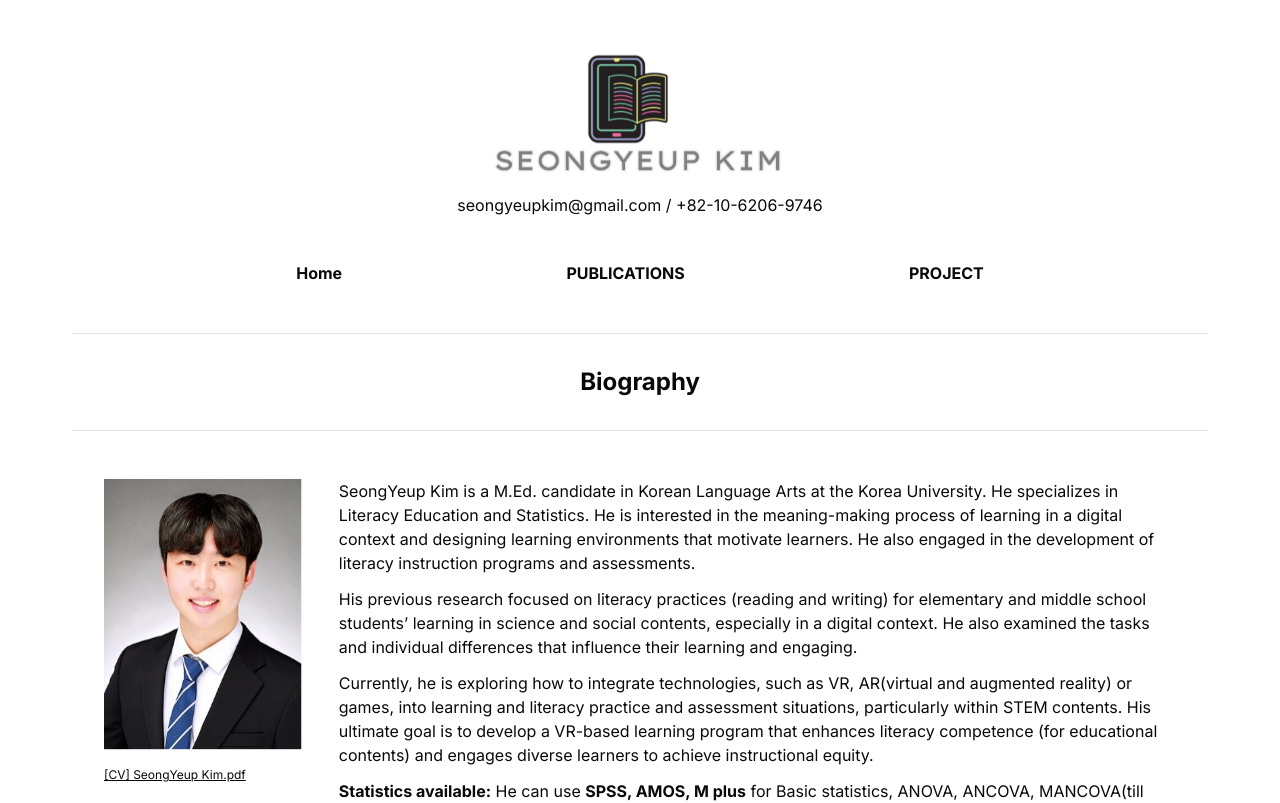
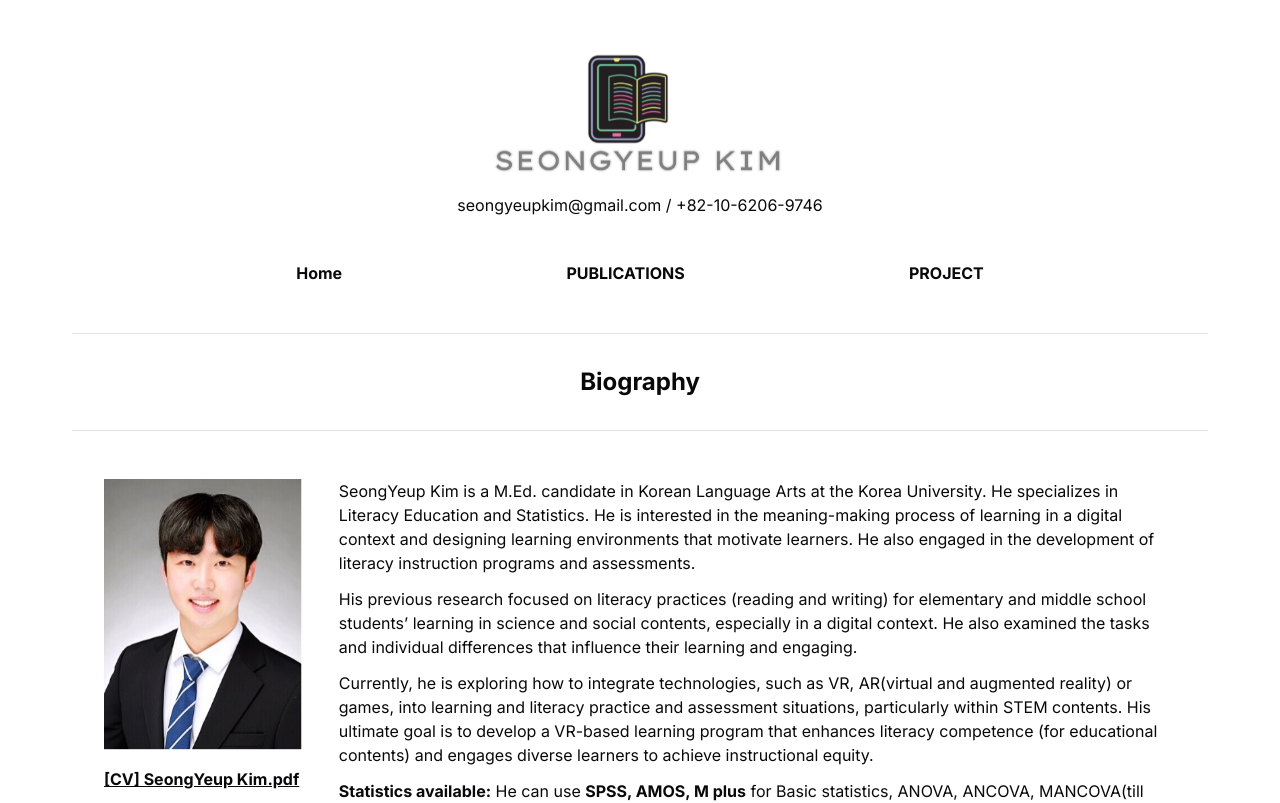
Before and after one commit to minseok1109/seongyup, a Next.js app: page / in a window 1280 px wide. Shown: the top 803 px of the page. Built offline with nearby package versions, Linux system fonts and the light colour scheme.

Commit message:
수정사항 2

```diff
--- a/app/page.tsx
+++ b/app/page.tsx
@@ -18,10 +18,7 @@ export default function Home() {
               width={200}
               height={160}
             />
-            <Link
-              className="text-xs underline"
-              href="/%5BCV%5D%20SeongYeup%20Kim.pdf"
-            >
+            <Link className="underline font-bold" href="/%5BCV%5D%20SeongYeup%20Kim.pdf">
               [CV] SeongYeup Kim.pdf
             </Link>
           </div>
--- a/app/project/Kosaf-HOPE-LADDER/page.tsx
+++ b/app/project/Kosaf-HOPE-LADDER/page.tsx
@@ -5,7 +5,7 @@ import Image from 'next/image';
 const KsoafHopeLadder = () => {
   return (
     <div>
-      <ProjectHeader title="Kosaf Hope Ladder PROJECT" />
+      <ProjectHeader title="KOSAF Hope Ladder PROJECT" />
       <div className="flex flex-col gap-4">
         <p className="indent-8">
           Kosaf(The Korea Student Aid Foundation) collaborates with the Ministry
@@ -49,7 +49,7 @@ const KsoafHopeLadder = () => {
       <div className="flex flex-col items-center">
         <div className="border-2 flex flex-col p-8 gap-2 border-black w-[1000px] my-4">
           <span className="font-bold">Information of Project</span>
-          <span>Participated in 2019~2021(Dec.)</span>
+          <span>Participated in 2016~2017(Jan.)</span>
           <span>Project Leader: SeongYeup Kim</span>
           <span>
             Funded: The Korea Student Aid Foundation (Approx. $1,600){' '}
--- a/app/project/dear/page.tsx
+++ b/app/project/dear/page.tsx
@@ -38,7 +38,7 @@ const page = () => {
         &lt;Process of the Project &gt;
       </h1>
       <Image
-        className="mx-auto"
+        className="mx-auto mb-12"
         src="/dear_process.png"
         alt="dear_process"
         width={700}
--- a/app/project/police-project/page.tsx
+++ b/app/project/police-project/page.tsx
@@ -52,7 +52,7 @@ const Page = () => {
           &lt;Process of the Project &gt;
         </h1>
         <Image
-          className="mx-auto"
+          className="mx-auto mb-12"
           src="/police_process.png"
           alt="police_process"
           width={700}
```
